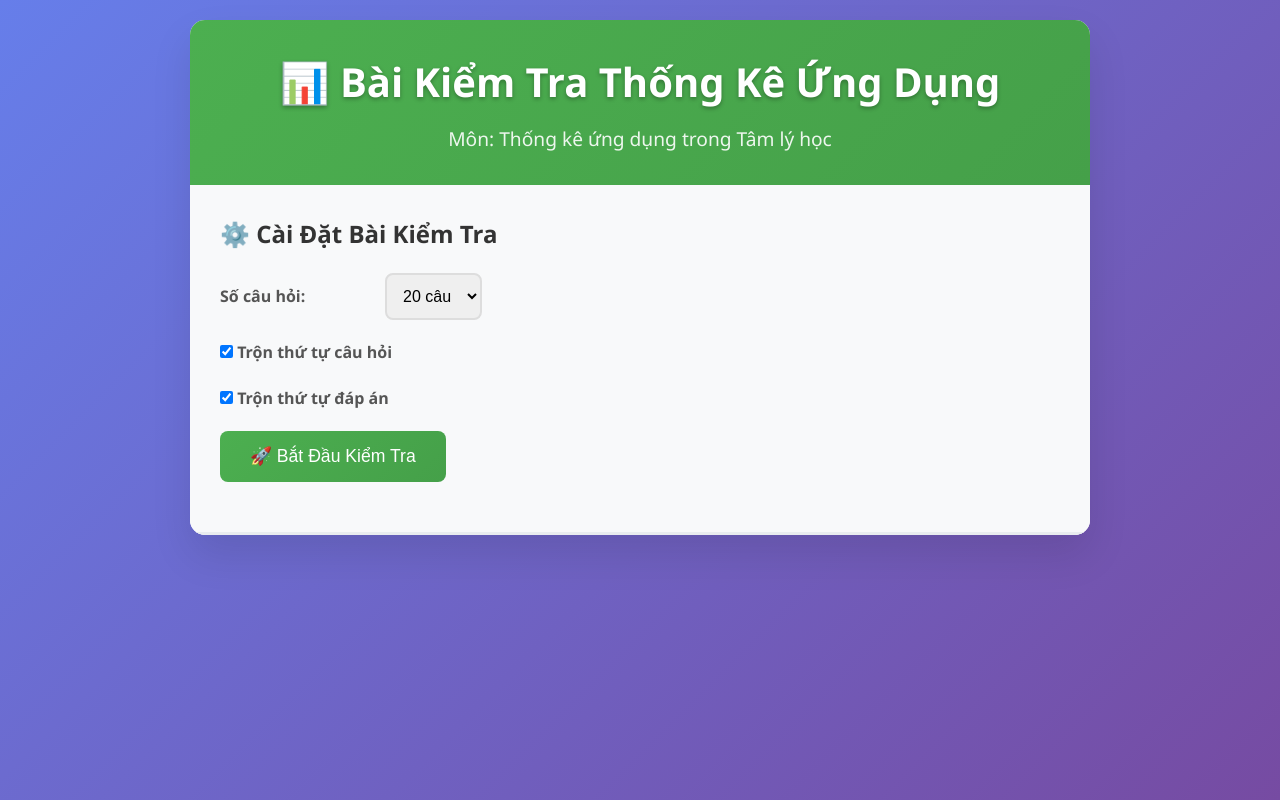
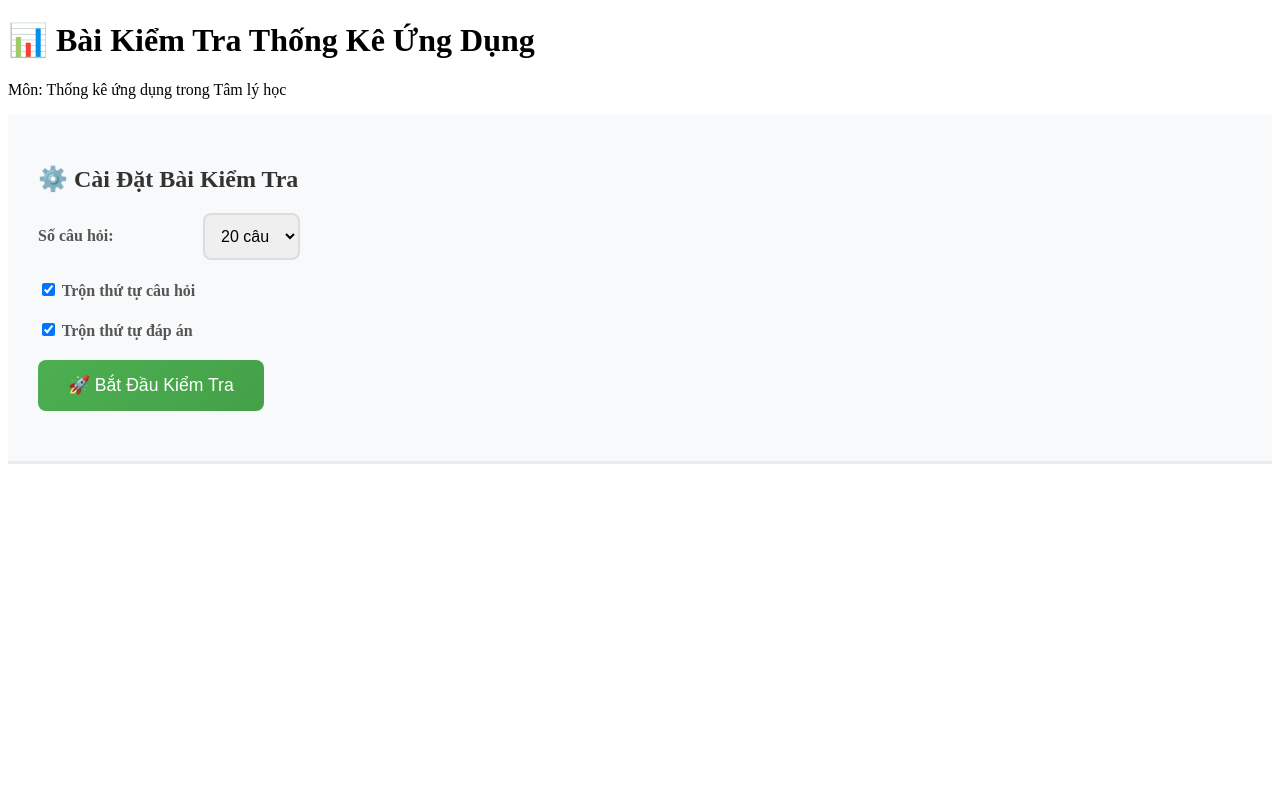
Before and after one commit to zoom2408/ThongKe, a plain HTML site: page classquiz.html in a window 1280 px wide. Drawn offline with Linux system fonts and the light colour scheme.

Commit message:
Update classquiz.html

```diff
--- a/classquiz.html
+++ b/classquiz.html
@@ -5,46 +5,9 @@
     <meta name="viewport" content="width=device-width, initial-scale=1.0">
     <title>Bài Kiểm Tra Thống Kê Ứng Dụng - Tâm Lý Học</title>
     <style>
-        * {
-            margin: 0;
-            padding: 0;
-            box-sizing: border-box;
-        }
 
-        body {
-            font-family: 'Segoe UI', Tahoma, Geneva, Verdana, sans-serif;
-            line-height: 1.6;
-            background: linear-gradient(135deg, #667eea 0%, #764ba2 100%);
-            min-height: 100vh;
-            padding: 20px;
-        }
 
-        .container {
-            max-width: 900px;
-            margin: 0 auto;
-            background: white;
-            border-radius: 15px;
-            box-shadow: 0 20px 40px rgba(0,0,0,0.1);
-            overflow: hidden;
-        }
 
-        .header {
-            background: linear-gradient(135deg, #4CAF50, #45a049);
-            color: white;
-            padding: 30px;
-            text-align: center;
-        }
-
-        .header h1 {
-            font-size: 2.5em;
-            margin-bottom: 10px;
-            text-shadow: 0 2px 4px rgba(0,0,0,0.3);
-        }
-
-        .header p {
-            font-size: 1.2em;
-            opacity: 0.9;
-        }
 
         .setup-panel {
             padding: 30px;
```
